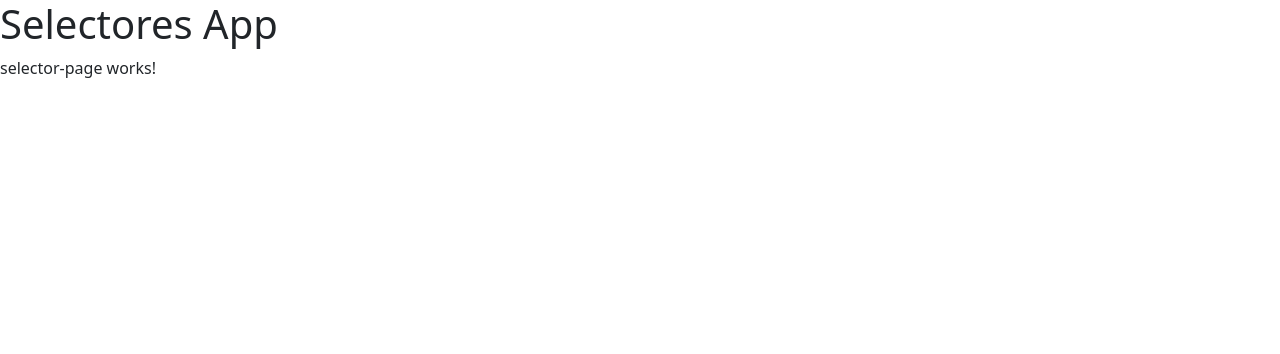
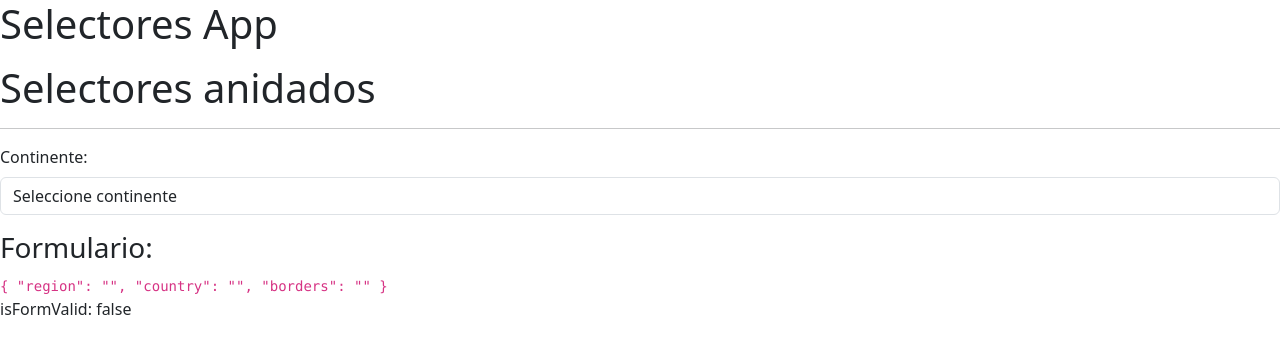
Before and after one commit to hatorob/selectoresForms, an Angular app: page /selector/selector in a window 1280 px wide. Shown: the top 354 px of the page. Built offline with nearby package versions, Linux system fonts and the light colour scheme.

Commit message:
Se crea las interfaces de la api de countries y nuestro servicio

```diff
--- a/src/app/countries/countries.module.ts
+++ b/src/app/countries/countries.module.ts
@@ -2,6 +2,7 @@ import { CountriesRoutingModule } from './countries-routing.module';
 import { NgModule } from '@angular/core';
 import { CommonModule } from '@angular/common';
 import { SelectorPageComponent } from './pages/selector-page/selector-page.component';
+import { ReactiveFormsModule } from '@angular/forms';
 
 
 
@@ -12,6 +13,7 @@ import { SelectorPageComponent } from './pages/selector-page/selector-page.compo
   imports: [
     CommonModule,
     CountriesRoutingModule,
+    ReactiveFormsModule,
   ]
 })
 export class CountriesModule { }
--- a/src/app/countries/pages/selector-page/selector-page.component.html
+++ b/src/app/countries/pages/selector-page/selector-page.component.html
@@ -1 +1,20 @@
-<p>selector-page works!</p>
+<h1 class="mt-3">Selectores anidados</h1>
+<hr>
+
+<form [formGroup]="myForm">
+  <!-- Región -->
+  <div class="row mb-3">
+    <div class="col">
+      <label class="form-label"> Continente: </label>
+      <select formControlName="region" class="form-control">
+        <option value="">Seleccione continente</option>
+      </select>
+    </div>
+  </div>
+</form>
+
+<h3>Formulario:</h3>
+<code>
+  {{ myForm.value | json }}
+</code>
+<p>isFormValid: {{ myForm.valid }} </p>
--- a/src/app/countries/pages/selector-page/selector-page.component.ts
+++ b/src/app/countries/pages/selector-page/selector-page.component.ts
@@ -1,4 +1,5 @@
 import { Component } from '@angular/core';
+import { FormBuilder, FormGroup, Validators } from '@angular/forms';
 
 @Component({
   selector: 'countries-selector-page',
@@ -7,4 +8,15 @@ import { Component } from '@angular/core';
 })
 export class SelectorPageComponent {
 
+  public myForm: FormGroup = this.fb.group({
+    region: [ '', Validators.required ],
+    country: [ '', Validators.required ],
+    borders: [ '', Validators.required ],
+  })
+
+  //! Injectación de FormBuilder para trabajar más comodo formsReactives
+  constructor( private fb: FormBuilder ) {
+
+  }
+
 }
```
Also changed, not shown: src/app/countries/interfaces/country.interfaces.ts (added, +157 -0 lines), src/app/countries/services/countries.service.ts (added, +9 -0 lines).
